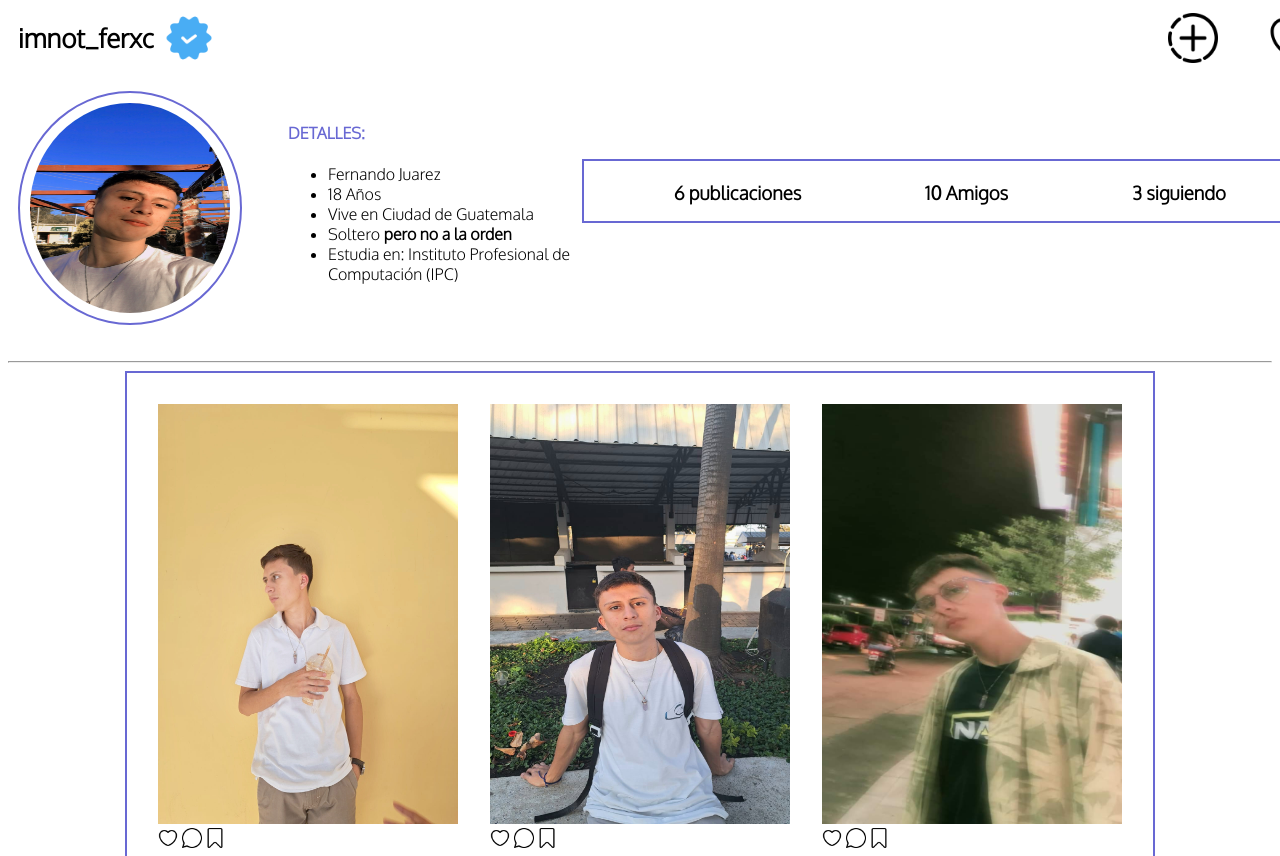
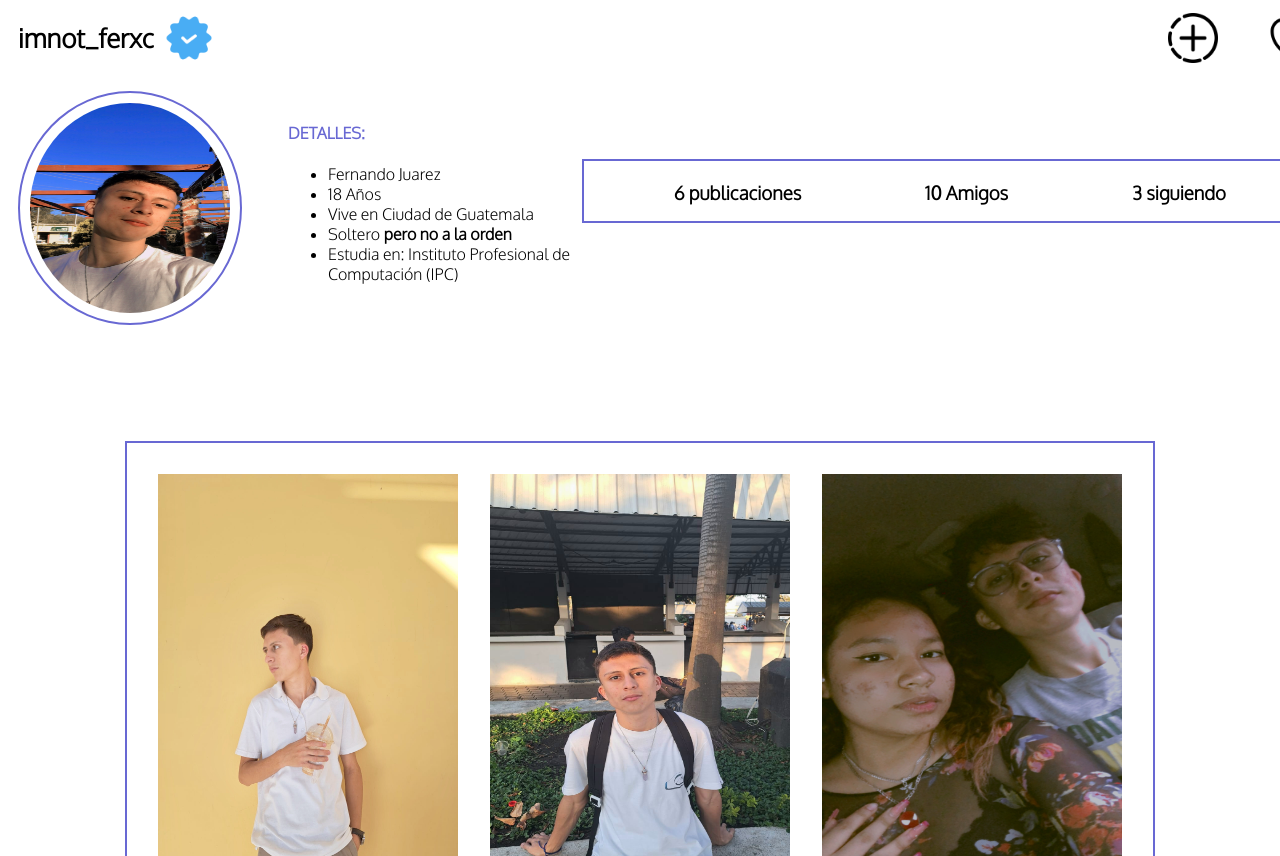
Before and after one commit to JoshFercastt14/Red-Social, a plain HTML site: page pag.html in a window 1280 px wide. Shown: the part 96-952 px from the top of the page. Drawn offline with Linux system fonts and the light colour scheme.

Commit message:
Update pag.html

```diff
--- a/pag.html
+++ b/pag.html
@@ -40,7 +40,6 @@
         <h3><a href="Amigos.html"><b>10 Amigos</b></a></h3>
         <h3><a href="seguidos.html"><b>3 siguiendo</b></a></h3>
     </div>
-<hr>
 <center><table>
     <tr>
         <td>
@@ -57,7 +56,7 @@
             <img src="imagenes/guardar.png" width="20" height="20" aling="left">
         </td>
         <td>
-            <img src="imagenes/yo3.jpg" class="yo">
+            <img src="imagenes/yo6.jpg" class="yo">
             <br>
             <img src="imagenes/heart.png" width="20" height="20" aling="left">
             <img src="imagenes/burbuja.png" width="20" height="20" aling="left">
```
